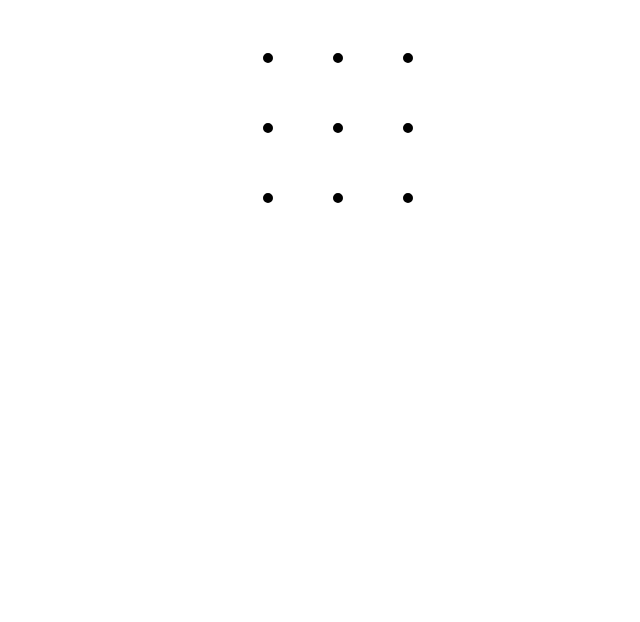
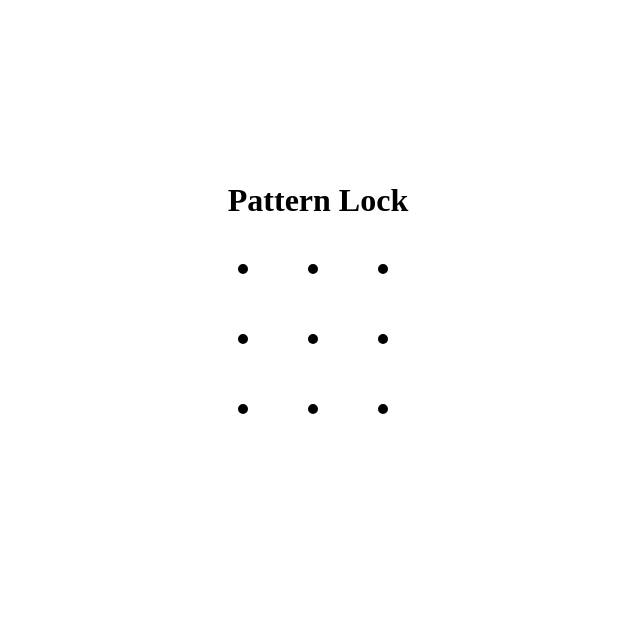
Before and after one commit to chitranjan-gupta/Pattern-Lock, a plain HTML site: page index.html in a window 1280 px wide. Shown: the whole page, without its empty margins (322-962 px from the left). Drawn offline with Linux system fonts and the light colour scheme.

Commit message:
feat: added touch devices support and improvement

```diff
--- /dev/null
+++ b/index.css
@@ -0,0 +1,19 @@
+* {
+  margin: 0;
+  padding: 0;
+}
+
+body {
+  width: 100%;
+  height: 100%;
+  overflow: hidden;
+}
+
+.container {
+  width: 100vw;
+  height: 100vh;
+  display: flex;
+  flex-direction: column;
+  justify-content: center;
+  align-items: center;
+}
--- a/index.html
+++ b/index.html
@@ -1,13 +1,17 @@
 <!DOCTYPE html>
 <html lang="en">
   <head>
-    <meta charset="utf-8"/>
-    <meta name="description" content="Pattern 3x3"/>
+    <meta charset="utf-8" />
+    <meta name="description" content="Pattern 3x3" />
     <meta name="viewport" content="width=device-width, initial-scale=1.0" />
+    <link rel="stylesheet" href="index.css" />
     <title>Pattern 3x3</title>
   </head>
-  <body style="display: flex; flex-direction: column; justify-content: center; align-items: center;">
-    <canvas id="can-123" width="300" height="300"></canvas>
+  <body>
+    <div class="container">
+      <h1>Pattern Lock</h1>
+      <canvas id="can-123" width="350" height="400"></canvas>
+    </div>
     <script type="text/javascript" src="index.js"></script>
   </body>
 </html>
--- a/index.js
+++ b/index.js
@@ -228,7 +228,7 @@ document.addEventListener("DOMContentLoaded", function () {
     return true;
   }
 
-  canvas.addEventListener("mousedown", (e) => {
+  canvas.addEventListener("pointerdown", (e) => {
     if (!pencil) {
       joined = [];
       ctx.clearRect(0, 0, canvas.width, canvas.height);
@@ -250,7 +250,7 @@ document.addEventListener("DOMContentLoaded", function () {
     }
   });
 
-  canvas.addEventListener("mousemove", (e) => {
+  canvas.addEventListener("pointermove", (e) => {
     if (pencil) {
       let pos = getMousePos(e);
       //console.log("Checking");
@@ -273,7 +273,7 @@ document.addEventListener("DOMContentLoaded", function () {
     }
   });
 
-  window.addEventListener("mouseup", (e) => {
+  window.addEventListener("pointerup", (e) => {
     if (pencil) {
       //console.log("Pencil Closed");
       let pos = getMousePos(e);
```
